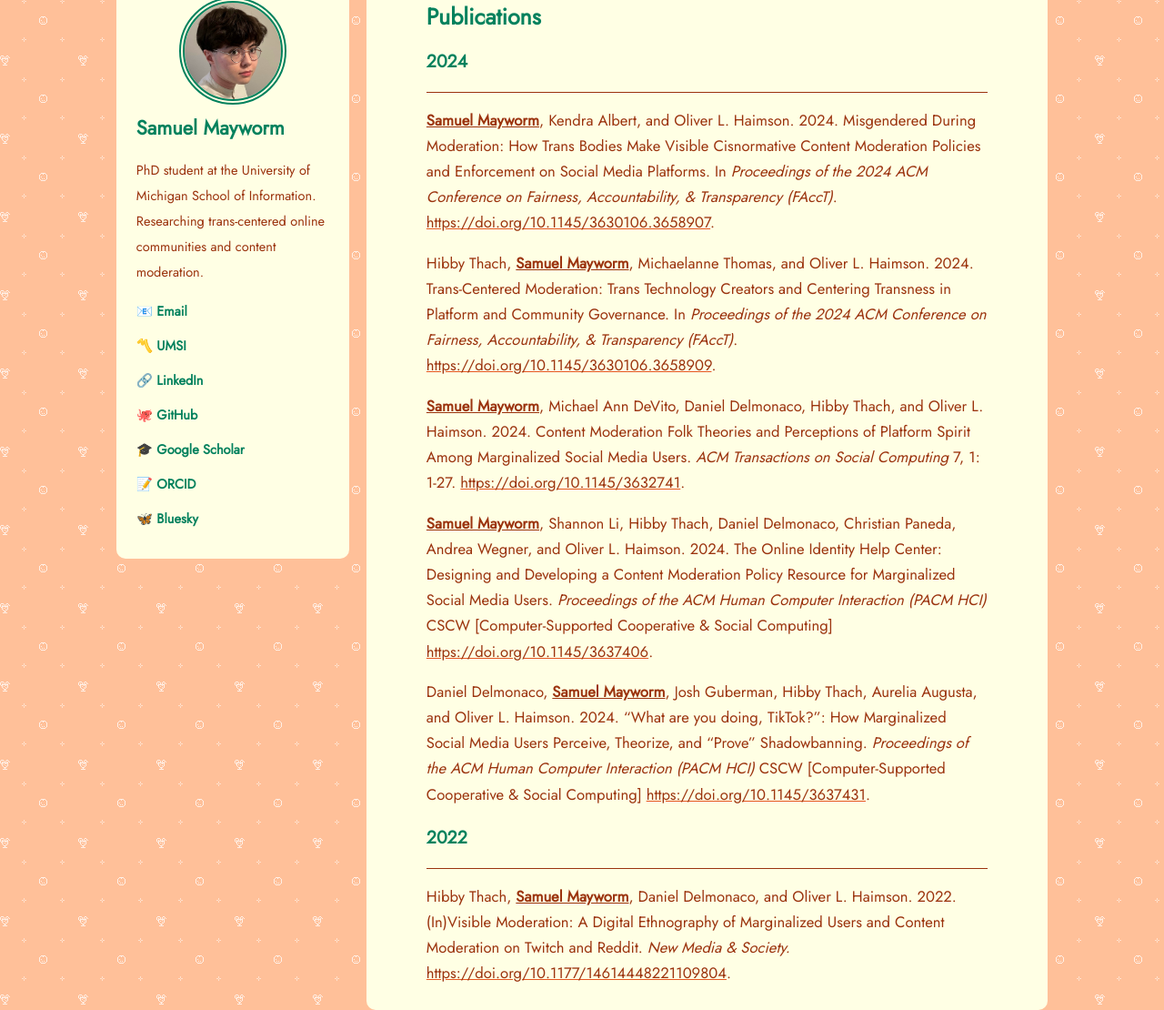
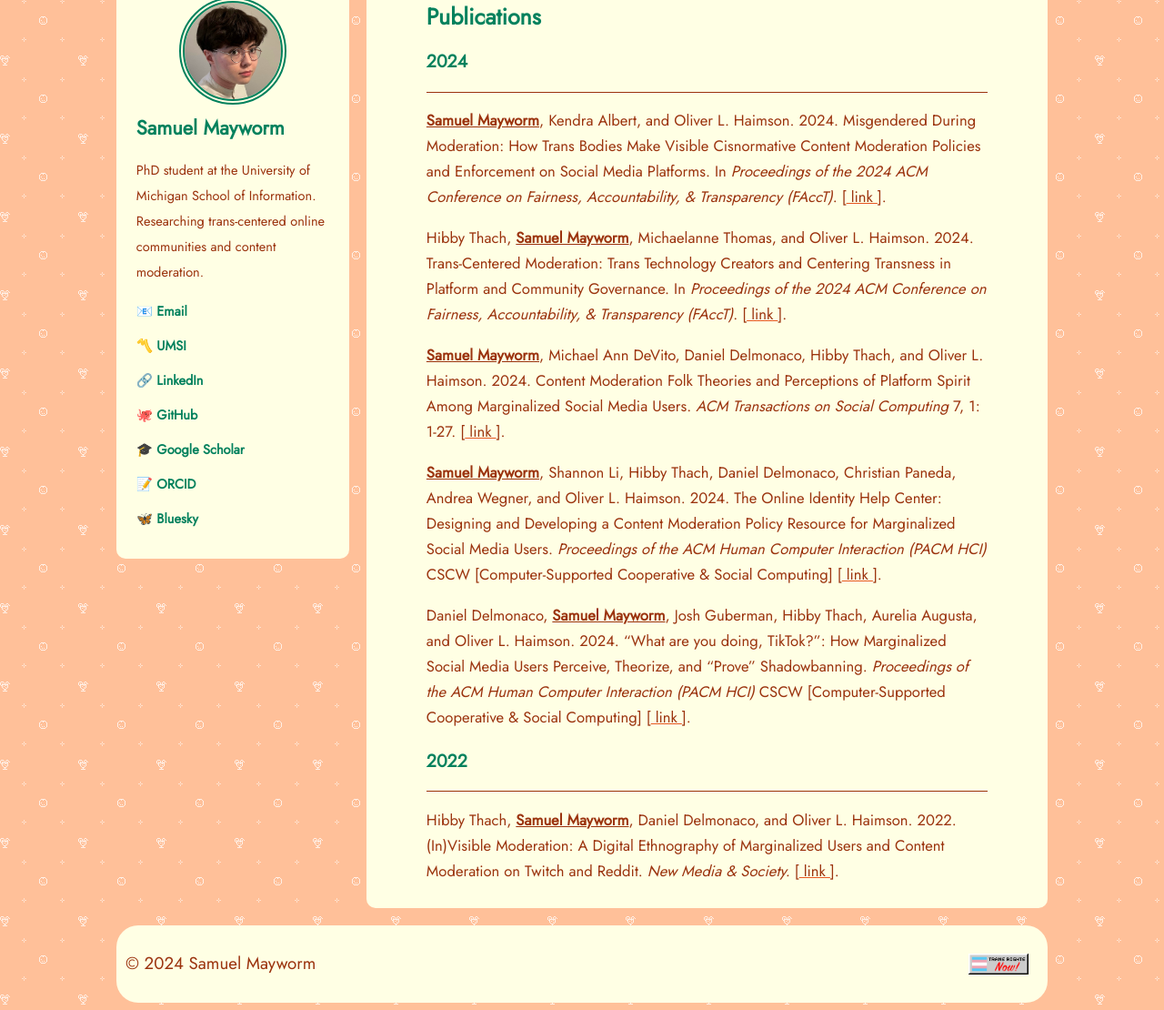
Before and after one commit to mayworms/mayworms.github.io, an Eleventy site: page src/publications.md in a window 1280 px wide. Shown: the part 111-1221 px from the top of the page at 91% size. Built offline with nearby package versions, Linux system fonts and the light colour scheme; Eleventy itself is replaced by a stand-in of ours; files that its build step writes are made by us from their sources.

Commit message:
reformatted Publication page links
the DOI links were cutting through the right margin, so i fixed them

```diff
--- a/src/publications.md
+++ b/src/publications.md
@@ -8,16 +8,16 @@ featured_image: favicon.png
 
 ### 2024
 ---
-<b><u>Samuel Mayworm</u></b>, Kendra Albert, and Oliver L. Haimson. 2024. Misgendered During Moderation: How Trans Bodies Make Visible Cisnormative Content Moderation Policies and Enforcement on Social Media Platforms. In <i>Proceedings of the 2024 ACM Conference on Fairness, Accountability, & Transparency (FAccT)</i>. <a href="https://doi.org/10.1145/3630106.3658907" target="_blank">https://doi.org/10.1145/3630106.3658907</a>.
+<b><u>Samuel Mayworm</u></b>, Kendra Albert, and Oliver L. Haimson. 2024. Misgendered During Moderation: How Trans Bodies Make Visible Cisnormative Content Moderation Policies and Enforcement on Social Media Platforms. In <i>Proceedings of the 2024 ACM Conference on Fairness, Accountability, & Transparency (FAccT)</i>. [<a href="https://doi.org/10.1145/3630106.3658907" target="_blank"> link </a>].
 
-Hibby Thach, <b><u>Samuel Mayworm</u></b>, Michaelanne Thomas, and Oliver L. Haimson. 2024. Trans-Centered Moderation: Trans Technology Creators and Centering Transness in Platform and Community Governance. In <i>Proceedings of the 2024 ACM Conference on Fairness, Accountability, & Transparency (FAccT)</i>. <a href="https://doi.org/10.1145/3630106.3658909" target="_blank">https://doi.org/10.1145/3630106.3658909</a>.
+Hibby Thach, <b><u>Samuel Mayworm</u></b>, Michaelanne Thomas, and Oliver L. Haimson. 2024. Trans-Centered Moderation: Trans Technology Creators and Centering Transness in Platform and Community Governance. In <i>Proceedings of the 2024 ACM Conference on Fairness, Accountability, & Transparency (FAccT)</i>. [<a href="https://doi.org/10.1145/3630106.3658909" target="_blank"> link </a>].
 
-<b><u>Samuel Mayworm</u></b>, Michael Ann DeVito, Daniel Delmonaco, Hibby Thach, and Oliver L. Haimson. 2024. Content Moderation Folk Theories and Perceptions of Platform Spirit Among Marginalized Social Media Users. <i>ACM Transactions on Social Computing</i> 7, 1: 1-27. <a href="https://doi.org/10.1145/3632741" target="_blank">https://doi.org/10.1145/3632741</a>.
+<b><u>Samuel Mayworm</u></b>, Michael Ann DeVito, Daniel Delmonaco, Hibby Thach, and Oliver L. Haimson. 2024. Content Moderation Folk Theories and Perceptions of Platform Spirit Among Marginalized Social Media Users. <i>ACM Transactions on Social Computing</i> 7, 1: 1-27. [<a href="https://doi.org/10.1145/3632741" target="_blank"> link </a>].
 
-<b><u>Samuel Mayworm</u></b>, Shannon Li, Hibby Thach, Daniel Delmonaco, Christian Paneda, Andrea Wegner, and Oliver L. Haimson. 2024. The Online Identity Help Center: Designing and Developing a Content Moderation Policy Resource for Marginalized Social Media Users. <i>Proceedings of the ACM Human Computer Interaction (PACM HCI)</i> CSCW [Computer-Supported Cooperative & Social Computing] <a href="https://doi.org/10.1145/3637406" target="_blank">https://doi.org/10.1145/3637406</a>.
+<b><u>Samuel Mayworm</u></b>, Shannon Li, Hibby Thach, Daniel Delmonaco, Christian Paneda, Andrea Wegner, and Oliver L. Haimson. 2024. The Online Identity Help Center: Designing and Developing a Content Moderation Policy Resource for Marginalized Social Media Users. <i>Proceedings of the ACM Human Computer Interaction (PACM HCI)</i> CSCW [Computer-Supported Cooperative & Social Computing] [<a href="https://doi.org/10.1145/3637406" target="_blank"> link </a>].
 
-Daniel Delmonaco, <b><u>Samuel Mayworm</u></b>, Josh Guberman, Hibby Thach, Aurelia Augusta, and Oliver L. Haimson. 2024. “What are you doing, TikTok?”: How Marginalized Social Media Users Perceive, Theorize, and “Prove” Shadowbanning. <i>Proceedings of the ACM Human Computer Interaction (PACM HCI)</i> CSCW [Computer-Supported Cooperative & Social Computing] <a href="https://doi.org/10.1145/3637431" target="_blank">https://doi.org/10.1145/3637431</a>.
+Daniel Delmonaco, <b><u>Samuel Mayworm</u></b>, Josh Guberman, Hibby Thach, Aurelia Augusta, and Oliver L. Haimson. 2024. “What are you doing, TikTok?”: How Marginalized Social Media Users Perceive, Theorize, and “Prove” Shadowbanning. <i>Proceedings of the ACM Human Computer Interaction (PACM HCI)</i> CSCW [Computer-Supported Cooperative & Social Computing] [<a href="https://doi.org/10.1145/3637431" target="_blank"> link </a>].
 
 ### 2022
 ---
-Hibby Thach, <b><u>Samuel Mayworm</u></b>, Daniel Delmonaco, and Oliver L. Haimson. 2022. (In)Visible Moderation: A Digital Ethnography of Marginalized Users and Content Moderation on Twitch and Reddit. <i>New Media & Society.</i> <a href="https://doi.org/10.1177/14614448221109804" target="_blank">https://doi.org/10.1177/14614448221109804</a>.
+Hibby Thach, <b><u>Samuel Mayworm</u></b>, Daniel Delmonaco, and Oliver L. Haimson. 2022. (In)Visible Moderation: A Digital Ethnography of Marginalized Users and Content Moderation on Twitch and Reddit. <i>New Media & Society.</i> [<a href="https://doi.org/10.1177/14614448221109804" target="_blank"> link </a>].
```
Also changed, not shown: public/publications.html (+6 -6 lines), 1 other file.
